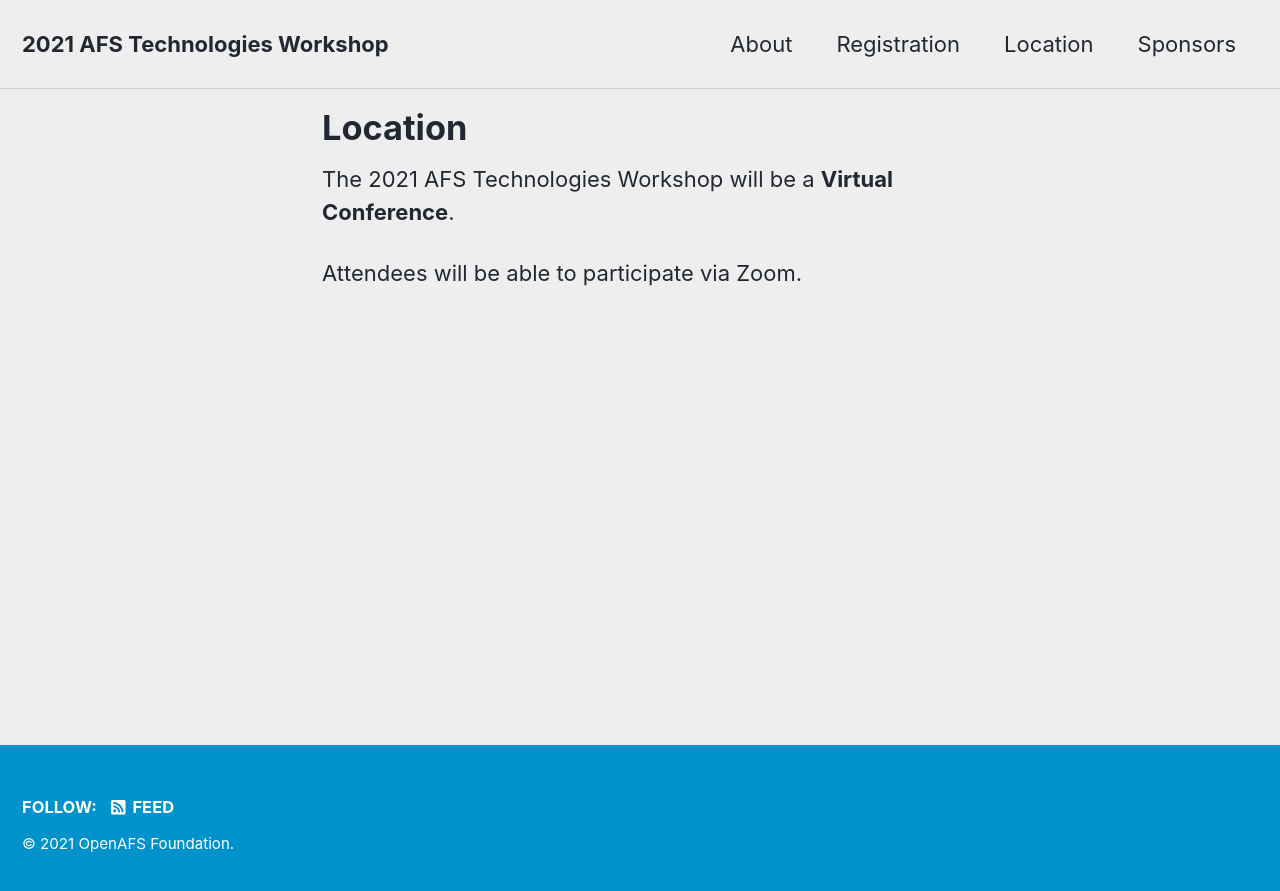
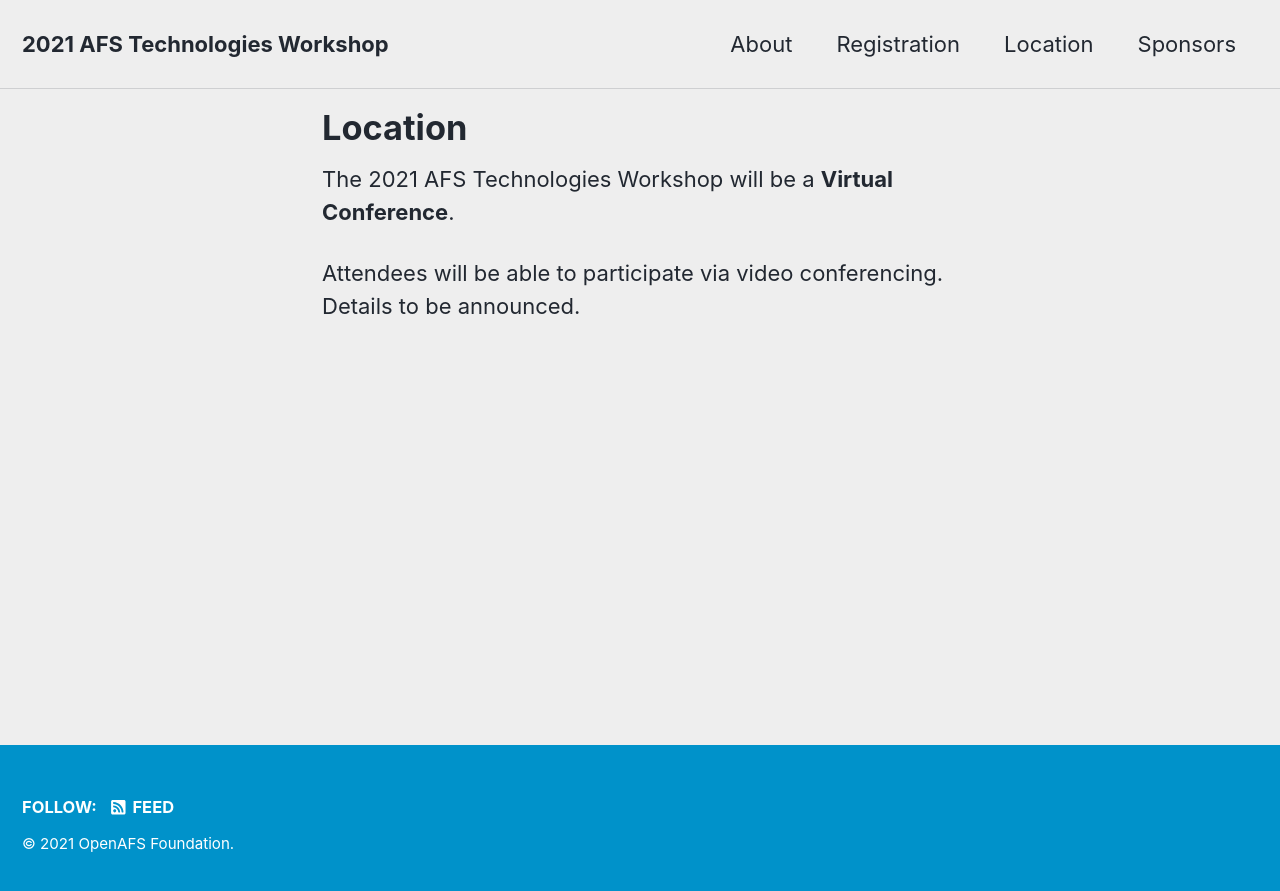
Before and after one commit to openafsfoundation/openafs-workshop.org, a Jekyll site: the page built from _pages/location.md, in a window 1280 px wide. Shown: the top 891 px of the page. Built offline with Jekyll 4.4.1, drawn with Linux system fonts in a browser that asks for light colours; cached includes are drawn as plain includes; nearby versions of some CDN libraries.

Commit message:
Details to be announced

```diff
--- a/_pages/location.md
+++ b/_pages/location.md
@@ -6,4 +6,5 @@
 
 The 2021 AFS Technologies Workshop will be a **Virtual Conference**.
 
-Attendees will be able to participate via Zoom.
+Attendees will be able to participate via video conferencing. Details
+to be announced.
```
